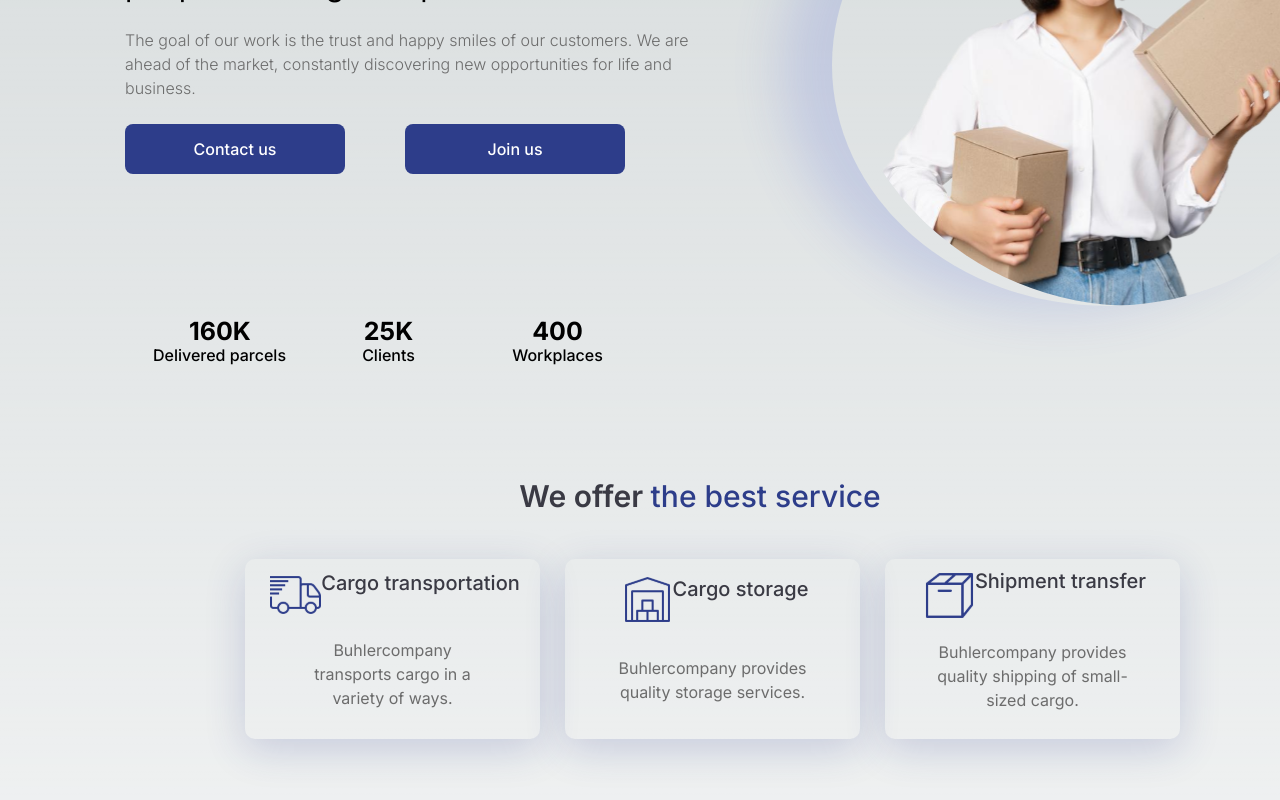
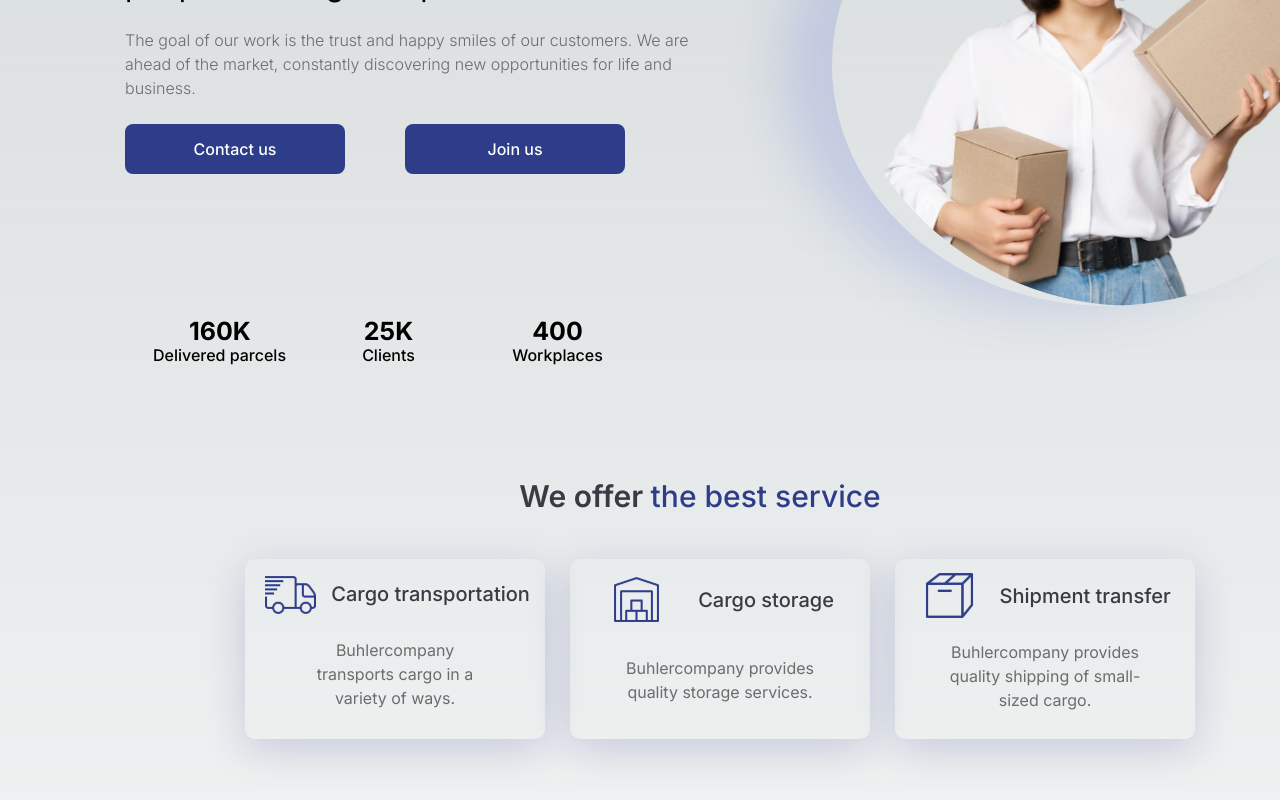
Before and after one commit to maximlitvinov/simple-next-app, a Next.js app: page / in a window 1280 px wide. Shown: the part 282-1082 px from the top of the page. Built offline with nearby package versions, Linux system fonts and the light colour scheme.

Commit message:
finished best service component

```diff
--- a/app/src/components/best-service/Card.module.css
+++ b/app/src/components/best-service/Card.module.css
@@ -1,7 +1,7 @@
 .card__content {
   margin-top: 40px;
   margin-left: 25px;
-  width: 400px;
+  width: 500px;
   height: 180px;
   padding-bottom: 20px;
   display: flex;
@@ -14,6 +14,10 @@
 
 .card__img {
   display: flex;
+  justify-content: space-evenly;
+  width: 300px;
+}
+.card__icon{
   margin-left: 5px;
 }
 
@@ -25,6 +29,7 @@
   width: 200px;
 }
 .card__title {
+  align-self: center;
   color: #3a3a44;
   font-weight: 500;
   font-size: 20px;
```
